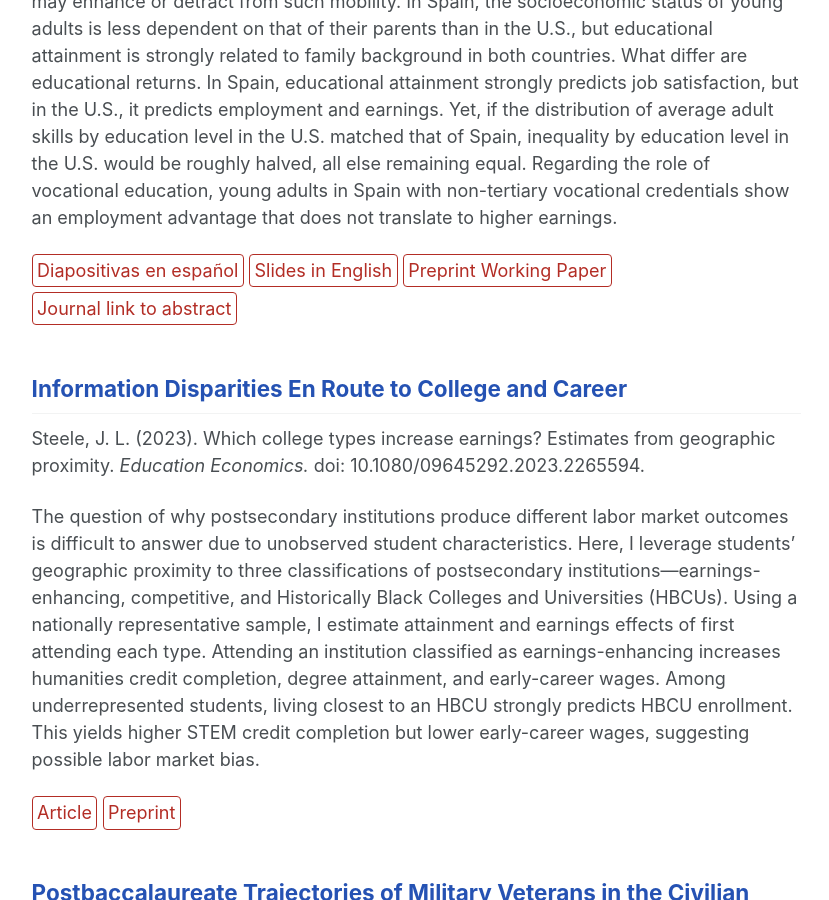
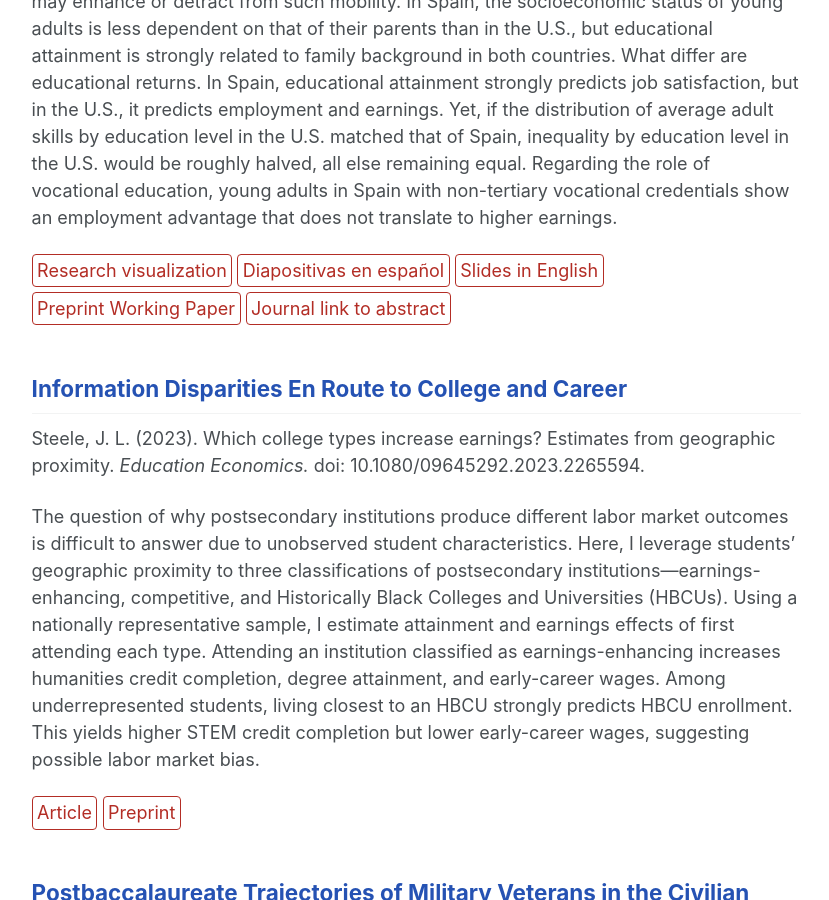
Before and after one commit to jensteele1/jensteele1.github.io, a Jekyll site: the page built from _research/school_to_work.md, in a window 1280 px wide and 900 px high, scrolled down 1282 px. Shown: the whole window, without its empty margins (250-1079 px from the left). Built offline with Jekyll 4.4.1, drawn with Linux system fonts in a browser that asks for light colours.

Commit message:
Update school_to_work.md

```diff
--- a/_research/school_to_work.md
+++ b/_research/school_to_work.md
@@ -43,6 +43,7 @@ employment and earnings. Yet, if the distribution of average adult skills by edu
 by education level in the U.S. would be roughly halved, all else remaining equal. Regarding the role of vocational education, young adults in
 Spain with non-tertiary vocational credentials show an employment advantage that does not translate to higher earnings.
 
+[Research visualization](https://jensteele1-github-io-git-main-jennifer-steeles-projects.vercel.app/){: .btn--research}
 [Diapositivas en español](https://www.dropbox.com/s/duzf2q20fwq15z9/sumstat_diapositivas.pdf?dl=0){: .btn--research}
 [Slides in English](https://www.dropbox.com/s/0i5qec3bkzil6j3/sumstat_diapositivas_ing2.pdf?dl=0){: .btn--research}
 [Preprint Working Paper](https://www.dropbox.com/s/rh12kr86z7xjfgn/sumstat_articulo_exhibend_november2022.pdf?dl=0){: .btn--research}
```
